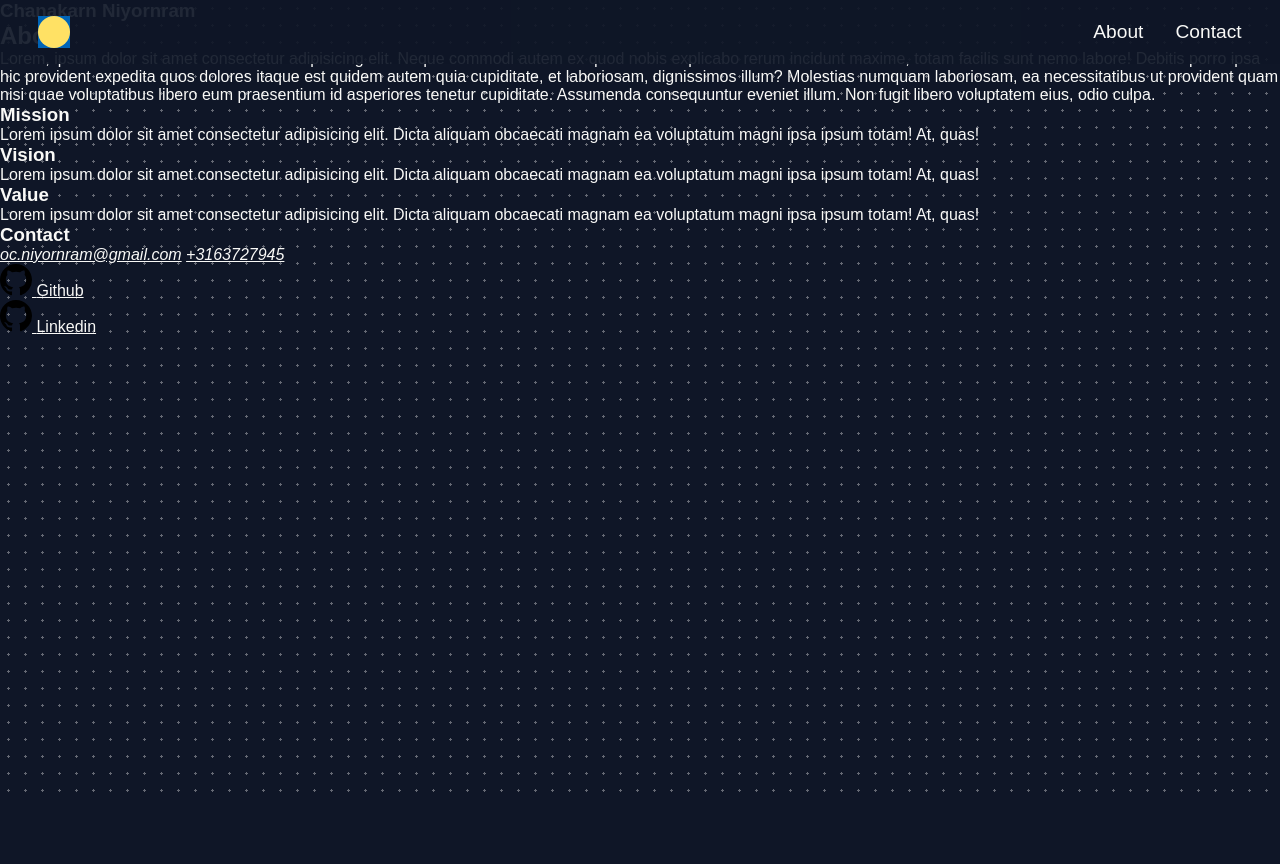
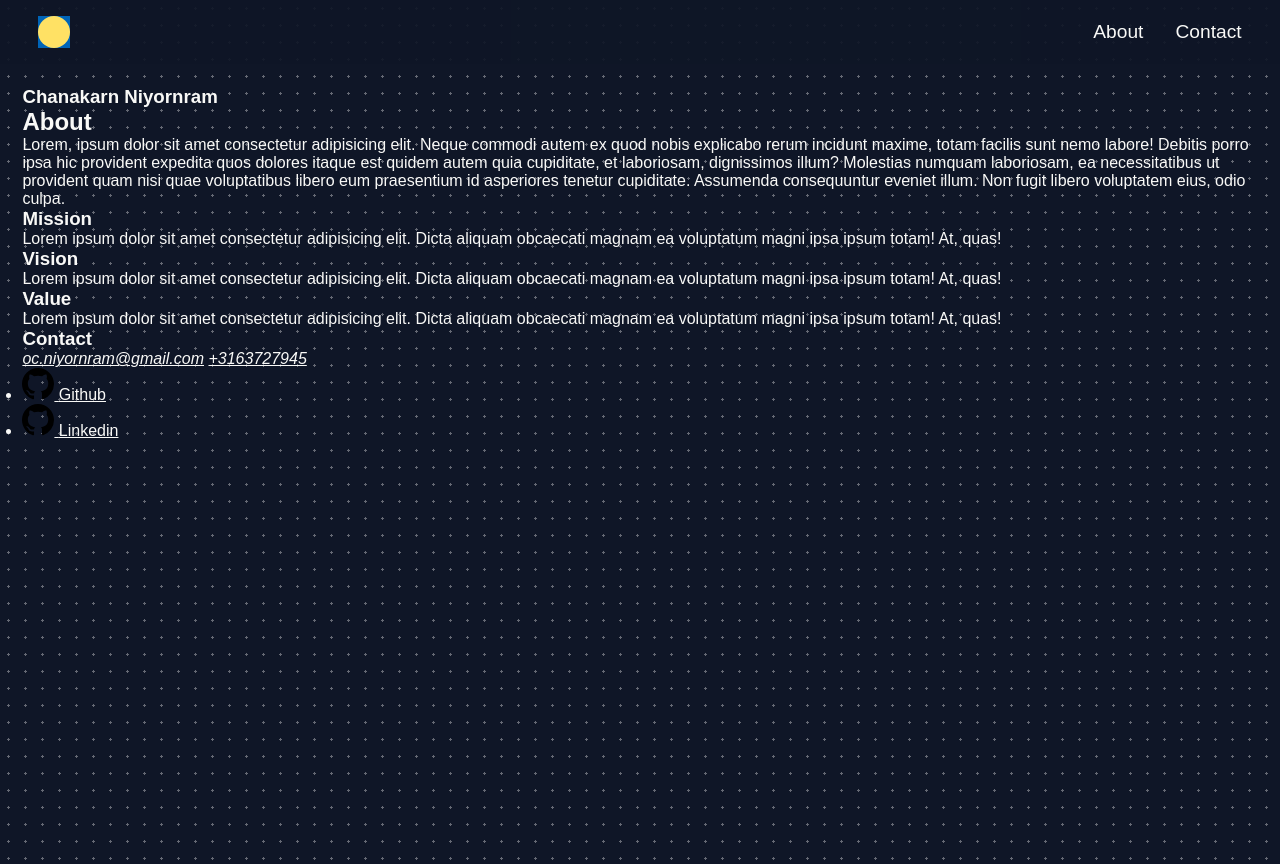
Before and after one commit to niyorn/portfolio2.0, a plain HTML site: page views/about.html in a window 1280 px wide. Before the commit the page ends 800 px from the top, so only its background shows below. Drawn offline with Linux system fonts and the light colour scheme.

Commit message:
Fix main margin

```diff
--- a/stylesheet/style.css
+++ b/stylesheet/style.css
@@ -429,6 +429,17 @@ footer
 }
 
 
+/**************************
+About
+**************************/
+
+.about-page main{
+    margin-top: 4rem;
+    padding: 1.4rem;
+}
+
+
+
 /*************************
 Animation
 **************************/
```
